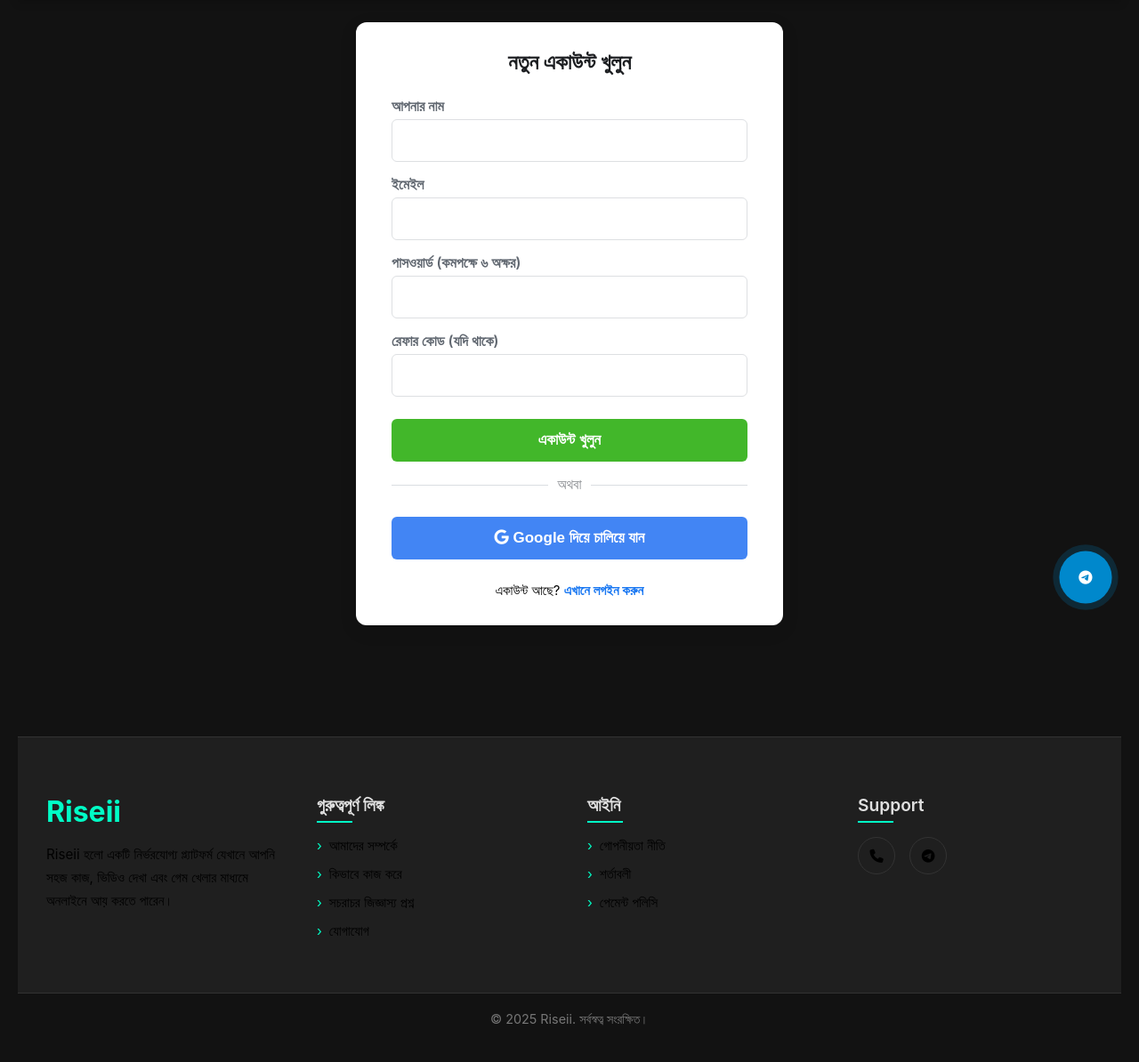
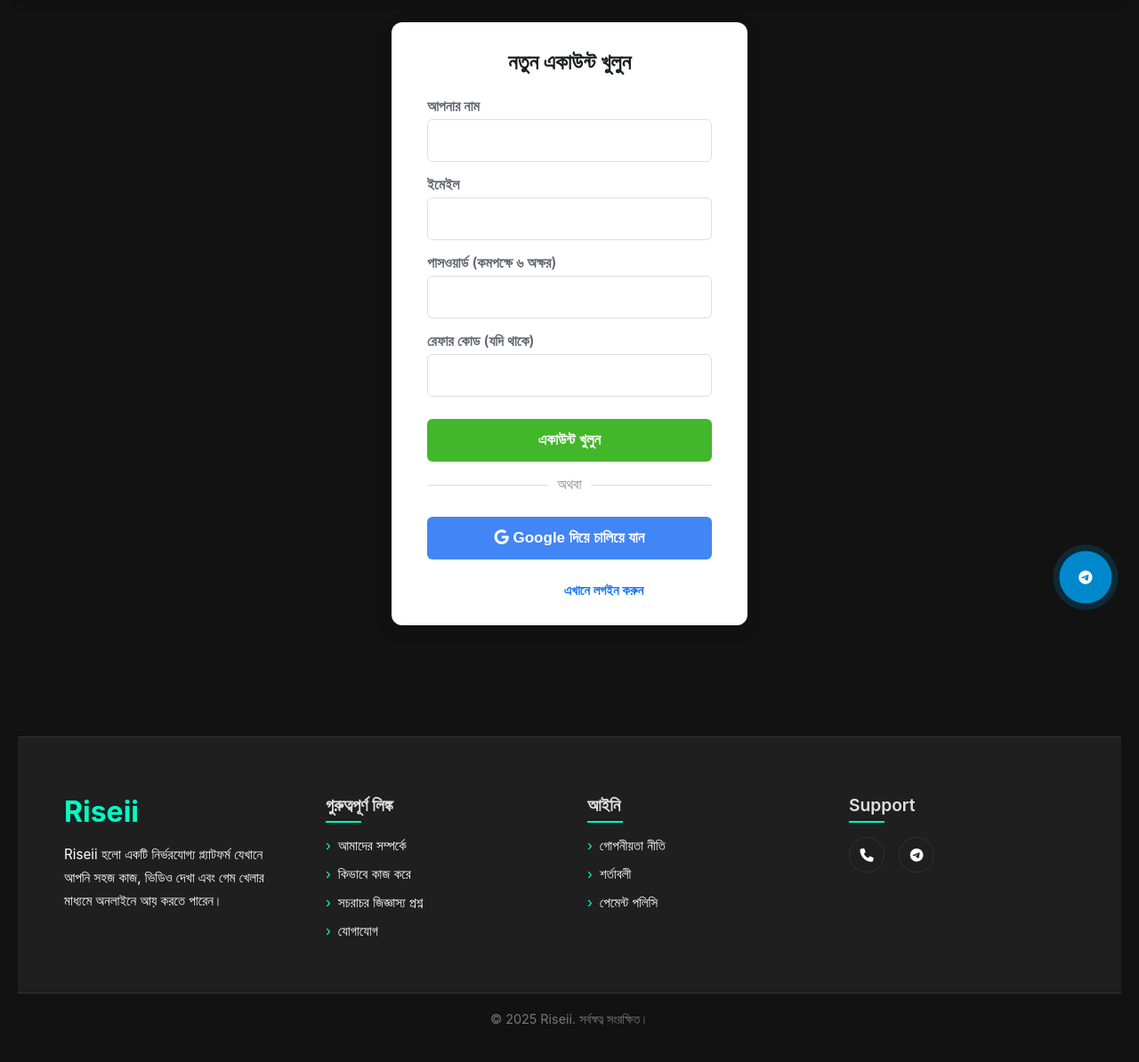
Before and after one commit to uto24/Riseii, a Flask app: page /signup in a window 1280 px wide. Shown: the part 91-1285 px from the top of the page at 89% size. Run offline with Flask 2, Linux system fonts and the light colour scheme; some libraries are stand-ins or nearby versions.

Commit message:
Update style.css

```diff
--- a/static/style.css
+++ b/static/style.css
@@ -18,11 +18,18 @@
             --border-color: #333;
         }
 
+
+* {
+  margin: 0;
+  padding: 0;
+  box-sizing: border-box;
+}
         /* --- BASIC BODY RESET (Optional, for demonstration) --- */
         body {
             margin: 0;
             font-family: 'Hind Siliguri', sans-serif;
             background-color: var(--bg-color);
+          color: #fff;
         }
 
         /* --- HEADER STYLES --- */
```
